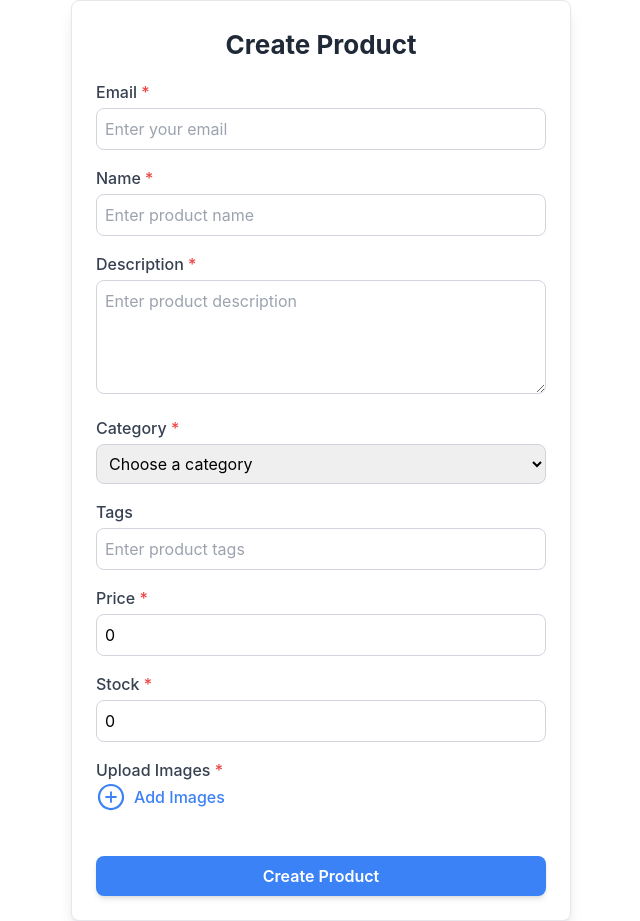
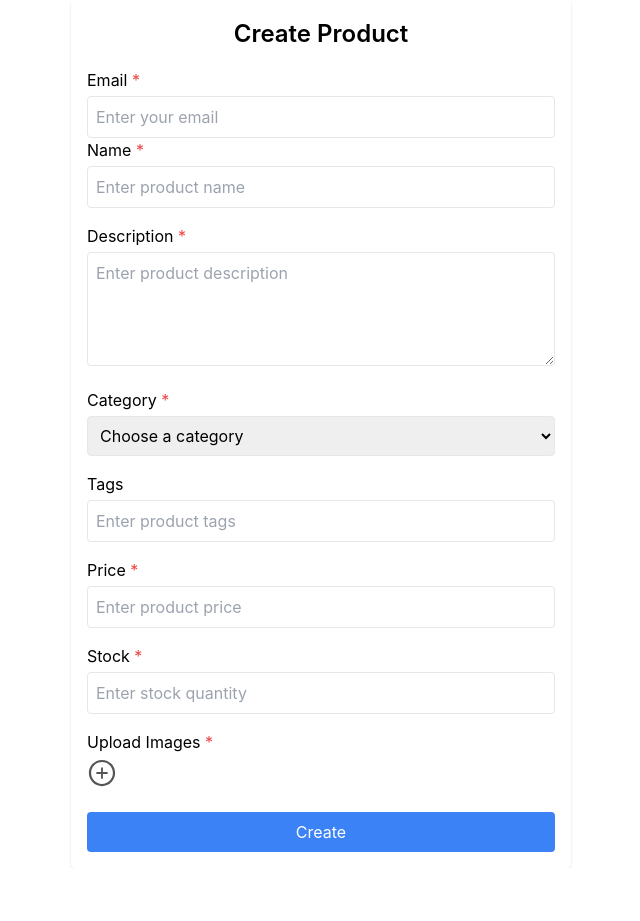
Before and after one commit to vishalm342/Ecommerce-Follow-Along, a React (Create React App) app in the folder frontend/: page /create-product in a window 1280 px wide. Shown: the whole page, without its empty margins (319-959 px from the left). After the commit the page ends 868 px from the top, so only its background shows below. Built offline with nearby package versions, Linux system fonts and the light colour scheme.

Commit message:
Milestone 13 & 14

```diff
--- a/frontend/src/App.js
+++ b/frontend/src/App.js
@@ -1,23 +1,23 @@
-import React from "react";
+import React from 'react';
 import { BrowserRouter, Routes, Route } from "react-router-dom";
-import {
-  LoginPage,
-  SignupPage,
-  Home,
-  CreateProduct,
-  MyProducts,
-} from "./Routes.js";
+import LoginPage from './pages/LoginPage';  // Import directly
+import SignUpPage from './pages/SignupPage';
 import "./App.css";
-
+import Home from './pages/Home';
+import CreateProduct from './pages/createProduct';
+import MyProducts from './pages/myProducts';
 const App = () => {
   return (
     <BrowserRouter>
+
       <Routes>
-        <Route path="/" element={<Home />} />
+        <Route path="/" element={<Home/>} />
         <Route path="/login" element={<LoginPage />} />
-        <Route path="/signup" element={<SignupPage />} />
-        <Route path="/create-product" element={<CreateProduct />} />
-        <Route path="/my-products" element={<MyProducts />} />
+        <Route path="/signup" element={<SignUpPage />} />
+      <Route path="/create-product/:id" element={<CreateProduct />} />
+      <Route path="/create-product" element={<CreateProduct />} />
+
+      <Route path='/myproducts' element={<MyProducts />} />
       </Routes>
     </BrowserRouter>
   );
--- /dev/null
+++ b/frontend/src/components/MyProducts/MyProduct.jsx
@@ -0,0 +1,72 @@
+import React, { useState, useEffect } from "react";
+import { useNavigate } from "react-router-dom";
+import axios from "axios";
+
+function Myproduct({ _id, name, images, description, price }) {
+    const [currentIndex, setCurrentIndex] = useState(0);
+    const navigate = useNavigate();
+
+    useEffect(() => {
+        if (!images || images.length === 0) return;
+        const interval = setInterval(() => {
+            setCurrentIndex((prevIndex) => (prevIndex + 1) % images.length);
+        }, 2000);
+        return () => clearInterval(interval);
+    }, [images]);
+
+    const currentImage = images && images.length > 0 ? images[currentIndex] : null;
+
+    const handleEdit = () => {
+        navigate(`/create-product/${_id}`);
+    };
+
+    const handleDelete = async () => {
+        try {
+            const response = await axios.delete(
+                `http://localhost:8000/api/v2/product/delete-product/${_id}`
+            );
+            if (response.status === 200) {
+                alert("Product deleted successfully!");
+                // Reload the page or fetch products again
+                window.location.reload();
+            }
+        } catch (err) {
+            console.error("Error deleting product:", err);
+            alert("Failed to delete product.");
+        }
+    };
+
+
+    return (
+        <div className="bg-neutral-200 p-4 rounded-lg shadow-md flex flex-col justify-between">
+            <div className="w-full">
+                {currentImage && (
+                    <img
+                        src={`http://localhost:8000${currentImage}`}
+                        alt={name}
+                        className="w-full h-56 object-cover rounded-lg mb-2"
+                    />
+                )}
+                <h2 className="text-lg font-bold">{name}</h2>
+                <p className="text-sm opacity-75 mt-2">{description}</p>
+            </div>
+            <div className="w-full mt-4">
+                <p className="text-lg font-bold my-2">${price.toFixed(2)}</p>
+                <button
+                    className="w-full text-white px-4 py-2 rounded-md bg-neutral-900 hover:bg-neutral-700 transition duration-300"
+                    onClick={handleEdit}
+                >
+                    Edit
+                </button>
+                <button
+                    onClick={handleDelete}
+                    className="w-full text-white px-4 py-2 rounded-md bg-red-600 hover:bg-red-400 transition duration-300 mt-2"
+                >
+                    Delete
+                </button>
+            </div>
+        </div>
+    );
+}
+
+export default Myproduct;
--- a/frontend/src/pages/createProduct.jsx
+++ b/frontend/src/pages/createProduct.jsx
@@ -1,42 +1,74 @@
-import React, { useState } from "react";
+import React, { useState, useEffect } from "react";
 import { AiOutlinePlusCircle } from "react-icons/ai";
 import axios from "axios";
+import { useParams, useNavigate } from "react-router-dom";
+
 const CreateProduct = () => {
+    const { id } = useParams();
+    const navigate = useNavigate();
+    const isEdit = Boolean(id);
+
     const [images, setImages] = useState([]);
     const [previewImages, setPreviewImages] = useState([]);
     const [name, setName] = useState("");
     const [description, setDescription] = useState("");
     const [category, setCategory] = useState("");
     const [tags, setTags] = useState("");
-  const [price, setPrice] = useState(0);
-  const [stock, setStock] = useState(0);
+    const [price, setPrice] = useState("");
+    const [stock, setStock] = useState("");
     const [email, setEmail] = useState("");
 
     const categoriesData = [
         { title: "Electronics" },
         { title: "Fashion" },
         { title: "Books" },
-    { title: "Home & Garden" },
-    { title: "Beauty & Personal Care" },
-    { title: "Toys & Games" },
+        { title: "Home Appliances" },
     ];
 
-  const handleImageChange = (e) => {
+    useEffect(() => {
+        if (isEdit) {
+            axios
+                .get(`http://localhost:8000/api/v2/product/product/${id}`)
+                .then((response) => {
+                    const p = response.data.product;
+                    setName(p.name);
+                    setDescription(p.description);
+                    setCategory(p.category);
+                    setTags(p.tags || "");
+                    setPrice(p.price);
+                    setStock(p.stock);
+                    setEmail(p.email);
+                    if (p.images && p.images.length > 0) {
+                        setPreviewImages(
+                            p.images.map((imgPath) => `http://localhost:8000${imgPath}`)
+                        );
+                    }
+                })
+                .catch((err) => {
+                    console.error("Error fetching product:", err);
+                });
+        }
+    }, [id, isEdit]);
+
+    const handleImagesChange = (e) => {
         const files = Array.from(e.target.files);
-    setImages((prevImages) => [...prevImages, ...files]);
+        setImages((prevImages) => prevImages.concat(files));
         const imagePreviews = files.map((file) => URL.createObjectURL(file));
-    setPreviewImages((prevPreviews) => [...prevPreviews, ...imagePreviews]);
+        setPreviewImages((prevPreviews) => prevPreviews.concat(imagePreviews));
     };
-
-  // useEffect(() => {
-  //     return () => {
-  //         previewImages.forEach((url) => URL.revokeObjectURL(url));
-  //     };
-  // }, [previewImages]);
 
     const handleSubmit = async (e) => {
         e.preventDefault();
-    console.log("Hi");
+
+        console.log("Sending product data:", {
+            name,
+            description,
+            category,
+            tags,
+            price,
+            stock,
+            email // Log the email to confirm it's not undefined
+        });
 
         const formData = new FormData();
         formData.append("name", name);
@@ -45,7 +77,7 @@ const CreateProduct = () => {
         formData.append("tags", tags);
         formData.append("price", price);
         formData.append("stock", stock);
-    formData.append("email", email);
+        formData.append("email", email); // Ensure email is added
 
         images.forEach((image) => {
             formData.append("images", image);
@@ -56,15 +88,14 @@ const CreateProduct = () => {
                 "http://localhost:8000/api/v2/product/create-product",
                 formData,
                 {
-          headers: {
-            "Content-Type": "multipart/form-data",
-          },
+                    headers: { "Content-Type": "multipart/form-data" },
                 }
             );
 
             if (response.status === 201) {
                 alert("Product created successfully!");
                 setImages([]);
+                setPreviewImages([]);
                 setName("");
                 setDescription("");
                 setCategory("");
@@ -75,64 +106,62 @@ const CreateProduct = () => {
             }
         } catch (err) {
             console.error("Error creating product:", err);
-      alert("Failed to create product. Please check the data and try again.");
+            alert("Failed to save product. Please check the data and try again.");
         }
     };
 
+
     return (
-    <div className="w-[90%] max-w-[500px] bg-white shadow-lg rounded-lg p-6 mx-auto border border-gray-200">
-      <h5 className="text-[26px] font-bold text-center text-gray-800 mb-4">
-        Create Product
+        <div className="w-[90%] max-w-[500px] bg-white shadow h-auto rounded-[4px] p-4 mx-auto">
+            <h5 className="text-[24px] font-semibold text-center">
+                {isEdit ? "Edit Product" : "Create Product"}
             </h5>
             <form onSubmit={handleSubmit}>
-        <div className="mb-4">
-          <label className="text-gray-700 font-medium">
+                <div className="mt-4">
+                    <label className="pb-1 block">
                         Email <span className="text-red-500">*</span>
                     </label>
                     <input
                         type="email"
                         value={email}
-            className="w-full p-2 border border-gray-300 rounded-lg mt-1 focus:ring-2 focus:ring-blue-300"
+                        className="w-full p-2 border rounded"
                         onChange={(e) => setEmail(e.target.value)}
                         placeholder="Enter your email"
                         required
                     />
                 </div>
-
-        <div className="mb-4">
-          <label className="text-gray-700 font-medium">
+                <div>
+                    <label className="pb-1 block">
                         Name <span className="text-red-500">*</span>
                     </label>
                     <input
                         type="text"
                         value={name}
-            className="w-full p-2 border border-gray-300 rounded-lg mt-1 focus:ring-2 focus:ring-blue-300"
+                        className="w-full p-2 border rounded"
                         onChange={(e) => setName(e.target.value)}
                         placeholder="Enter product name"
                         required
                     />
                 </div>
-
-        <div className="mb-4">
-          <label className="text-gray-700 font-medium">
+                <div className="mt-4">
+                    <label className="pb-1 block">
                         Description <span className="text-red-500">*</span>
                     </label>
                     <textarea
                         value={description}
-            className="w-full p-2 border border-gray-300 rounded-lg mt-1 focus:ring-2 focus:ring-blue-300"
+                        className="w-full p-2 border rounded"
                         onChange={(e) => setDescription(e.target.value)}
                         placeholder="Enter product description"
                         rows="4"
                         required
                     ></textarea>
                 </div>
-
-        <div className="mb-4">
-          <label className="text-gray-700 font-medium">
+                <div className="mt-4">
+                    <label className="pb-1 block">
                         Category <span className="text-red-500">*</span>
                     </label>
                     <select
-            className="w-full p-2 border border-gray-300 rounded-lg mt-1 focus:ring-2 focus:ring-blue-300"
+                        className="w-full p-2 border rounded"
                         value={category}
                         onChange={(e) => setCategory(e.target.value)}
                         required
@@ -145,82 +174,75 @@ const CreateProduct = () => {
                         ))}
                     </select>
                 </div>
-
-        <div className="mb-4">
-          <label className="text-gray-700 font-medium">Tags</label>
+                <div className="mt-4">
+                    <label className="pb-1 block">Tags</label>
                     <input
                         type="text"
                         value={tags}
-            className="w-full p-2 border border-gray-300 rounded-lg mt-1 focus:ring-2 focus:ring-blue-300"
+                        className="w-full p-2 border rounded"
                         onChange={(e) => setTags(e.target.value)}
                         placeholder="Enter product tags"
                     />
                 </div>
-
-        <div className="mb-4">
-          <label className="text-gray-700 font-medium">
+                <div className="mt-4">
+                    <label className="pb-1 block">
                         Price <span className="text-red-500">*</span>
                     </label>
                     <input
                         type="number"
                         value={price}
-            className="w-full p-2 border border-gray-300 rounded-lg mt-1 focus:ring-2 focus:ring-blue-300"
+                        className="w-full p-2 border rounded"
                         onChange={(e) => setPrice(e.target.value)}
                         placeholder="Enter product price"
                         required
                     />
                 </div>
-
-        <div className="mb-4">
-          <label className="text-gray-700 font-medium">
+                <div className="mt-4">
+                    <label className="pb-1 block">
                         Stock <span className="text-red-500">*</span>
                     </label>
                     <input
                         type="number"
                         value={stock}
-            className="w-full p-2 border border-gray-300 rounded-lg mt-1 focus:ring-2 focus:ring-blue-300"
+                        className="w-full p-2 border rounded"
                         onChange={(e) => setStock(e.target.value)}
                         placeholder="Enter stock quantity"
                         required
                     />
                 </div>
-
-        <div className="mb-4">
-          <label className="text-gray-700 font-medium">
-            Upload Images <span className="text-red-500">*</span>
+                <div className="mt-4">
+                    <label className="pb-1 block">
+                        {isEdit ? "Upload New Images (optional)" : "Upload Images"}{" "}
+                        <span className={isEdit ? "" : "text-red-500"}>*</span>
                     </label>
                     <input
+                        name="image"
                         type="file"
                         id="upload"
                         className="hidden"
                         multiple
-            onChange={handleImageChange}
-            required
+                        onChange={handleImagesChange}
+                        required={!isEdit} //when creating a product this field is required
                     />
-          <label
-            htmlFor="upload"
-            className="cursor-pointer flex items-center gap-2 text-blue-500 hover:text-blue-600 transition-all"
-          >
-            <AiOutlinePlusCircle size={30} />
-            <span className="font-medium">Add Images</span>
+                    <label htmlFor="upload" className="cursor-pointer">
+                        <AiOutlinePlusCircle size={30} color="#555" />
                     </label>
-          <div className="flex flex-wrap mt-3 gap-2">
+                    <div className="flex flex-wrap mt-2">
                         {previewImages.map((img, index) => (
                             <img
                                 src={img}
                                 key={index}
                                 alt="Preview"
-                className="w-[100px] h-[100px] object-cover rounded-lg shadow-md border border-gray-200"
+                                className="w-[100px] h-[100px] object-cover m-2"
                             />
                         ))}
                     </div>
                 </div>
-
                 <button
                     type="submit"
-          className="w-full mt-4 bg-blue-500 text-white p-2 rounded-lg font-semibold shadow-md hover:bg-blue-600 transition-all"
+                    className="w-full mt-4 bg-blue-500 text-white p-2 rounded"
                 >
-          Create Product
+                    {isEdit ? "Save Changes" : "Create"}
                 </button>
             </form>
         </div>
--- a/frontend/src/pages/myProducts.jsx
+++ b/frontend/src/pages/myProducts.jsx
@@ -1,13 +1,16 @@
 import React, { useEffect, useState } from "react";
-import Product from "../components/products/Products";
+// import Product from "../components/Products/Product";
+import MyProduct from "../components/MyProducts/MyProduct";
 
 export default function MyProducts() {
     const [products, setProducts] = useState([]);
     const [loading, setLoading] = useState(true);
     const [error, setError] = useState(null);
-  const email = "vickysololeveling1@gmail.com";
+    const email = "rahul@gmail.com";
 
     console.log(email);
+
+
 
     useEffect(() => {
         fetch(`http://localhost:8000/api/v2/product/my-products?email=${email}`)
@@ -29,9 +32,7 @@ export default function MyProducts() {
     }, [email]);
 
     if (loading) {
-    return (
-      <div className="text-center text-white mt-10">Loading products...</div>
-    );
+        return <div className="text-center text-white mt-10">Loading products...</div>;
     }
 
     if (error) {
@@ -43,7 +44,7 @@ export default function MyProducts() {
             <h1 className="text-3xl text-center text-white py-6">My products</h1>
             <div className="grid grid-cols-1 sm:grid-cols-2 md:grid-cols-3 lg:grid-cols-5 gap-4 p-4">
                 {products.map((product) => (
-          <Product key={product._id} {...product} />
+                    <MyProduct key={product._id} {...product} />
                 ))}
             </div>
         </div>
```
Lines whose indentation alone changed are shown as unchanged.
